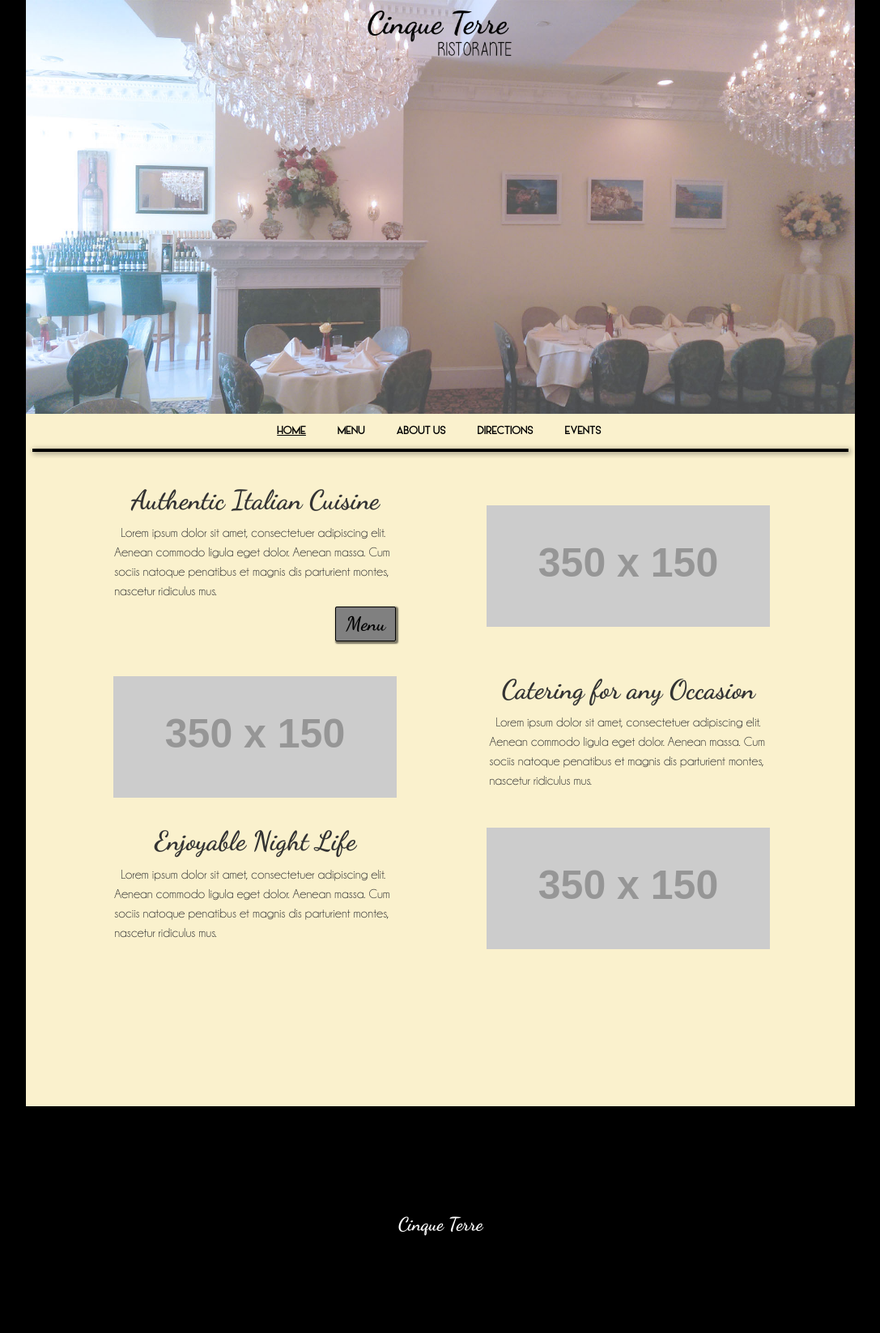
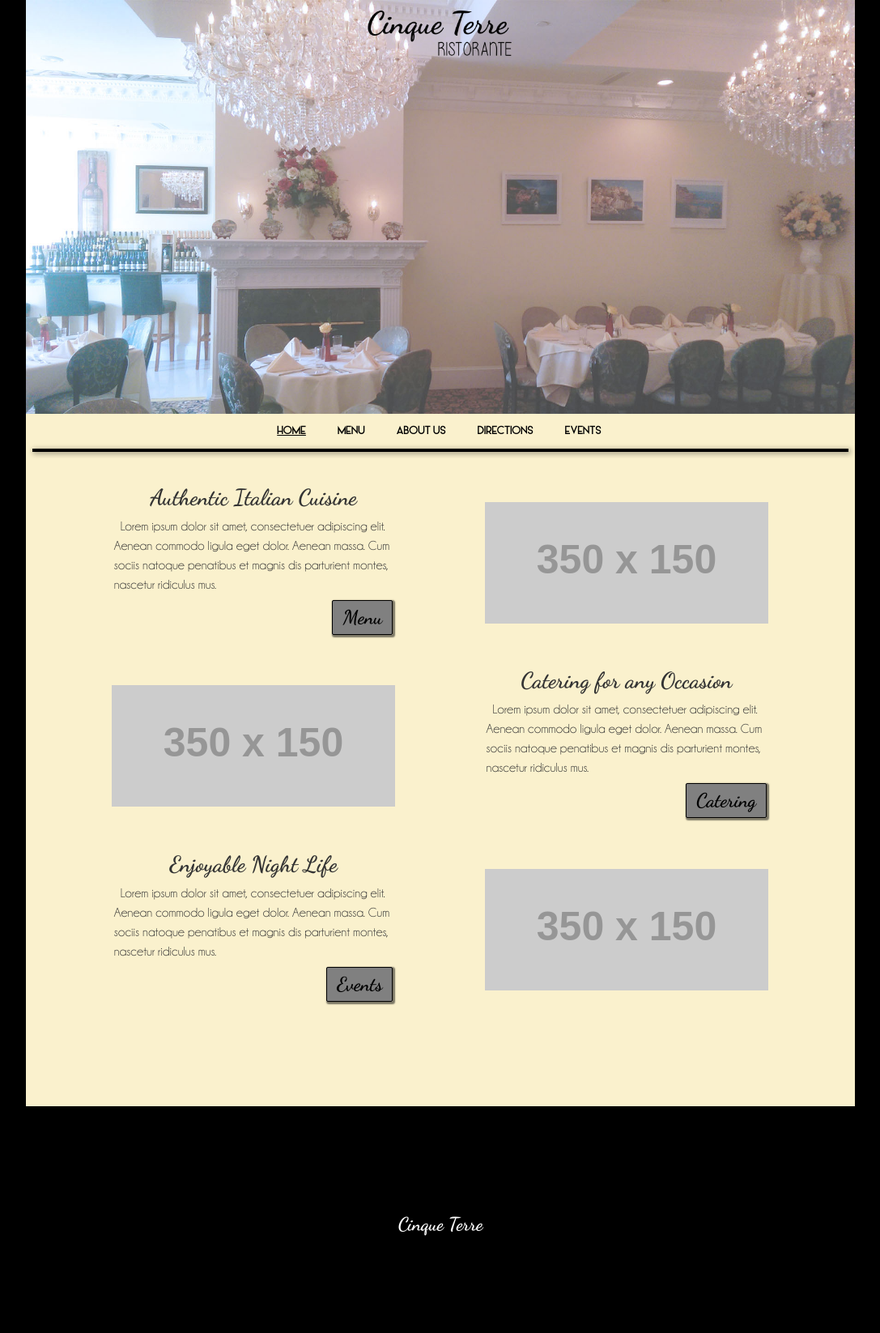
Before and after one commit to cinqueterreli/cinqueterre.github.io, a Jekyll site: the page built from 00index.html, in a window 1280 px wide. Shown: the whole page at 81% size, without its empty margins (96-1183 px from the left). Built offline with Jekyll 4.4.1, drawn with Linux system fonts in a browser that asks for light colours.

Commit message:
i DEEED IT

```diff
--- a/00index.html
+++ b/00index.html
@@ -6,7 +6,7 @@
 ---
 <table class="homepage-promos">
 <tr>
-	<td><h1>Authentic Italian Cuisine</h1>
+	<td><h2>Authentic Italian Cuisine</h2>
 		<p class="promo-blurb">Lorem ipsum dolor sit amet, consectetuer adipiscing elit. Aenean commodo ligula eget dolor. Aenean massa. Cum sociis natoque penatibus et magnis dis parturient montes, nascetur ridiculus mus.</p>
 		<p class="button-style">
 			<a href="#" class="button-link">Menu</a>
@@ -16,14 +16,18 @@
 </tr>
 <tr>
 	<td><img class="homepage-image" src="http://placehold.it/350x150"></td>
-	<td><h1>Catering for any Occasion</h1>
-		<p class="promo-blurb">Lorem ipsum dolor sit amet, consectetuer adipiscing elit. Aenean commodo ligula eget dolor. Aenean massa. Cum sociis natoque penatibus et magnis dis parturient montes, nascetur ridiculus mus.
+	<td><h2>Catering for any Occasion</h2>
+		<p class="promo-blurb">Lorem ipsum dolor sit amet, consectetuer adipiscing elit. Aenean commodo ligula eget dolor. Aenean massa. Cum sociis natoque penatibus et magnis dis parturient montes, nascetur ridiculus mus.</p>
+		<p class="button-style">
+			<a href="#" class="button-link">Catering</a>
 		</p>
 	</td>
 </tr>
 <tr>
-	<td><h1>Enjoyable Night Life</h1>
-		<p class="promo-blurb">Lorem ipsum dolor sit amet, consectetuer adipiscing elit. Aenean commodo ligula eget dolor. Aenean massa. Cum sociis natoque penatibus et magnis dis parturient montes, nascetur ridiculus mus.
+	<td><h2>Enjoyable Night Life</h2>
+		<p class="promo-blurb">Lorem ipsum dolor sit amet, consectetuer adipiscing elit. Aenean commodo ligula eget dolor. Aenean massa. Cum sociis natoque penatibus et magnis dis parturient montes, nascetur ridiculus mus.</p>
+		<p class="button-style">
+			<a href="#" class="button-link">Events</a>
 		</p>
 	</td>
 	<td><img class="homepage-image" src="http://placehold.it/350x150"></td>
```
